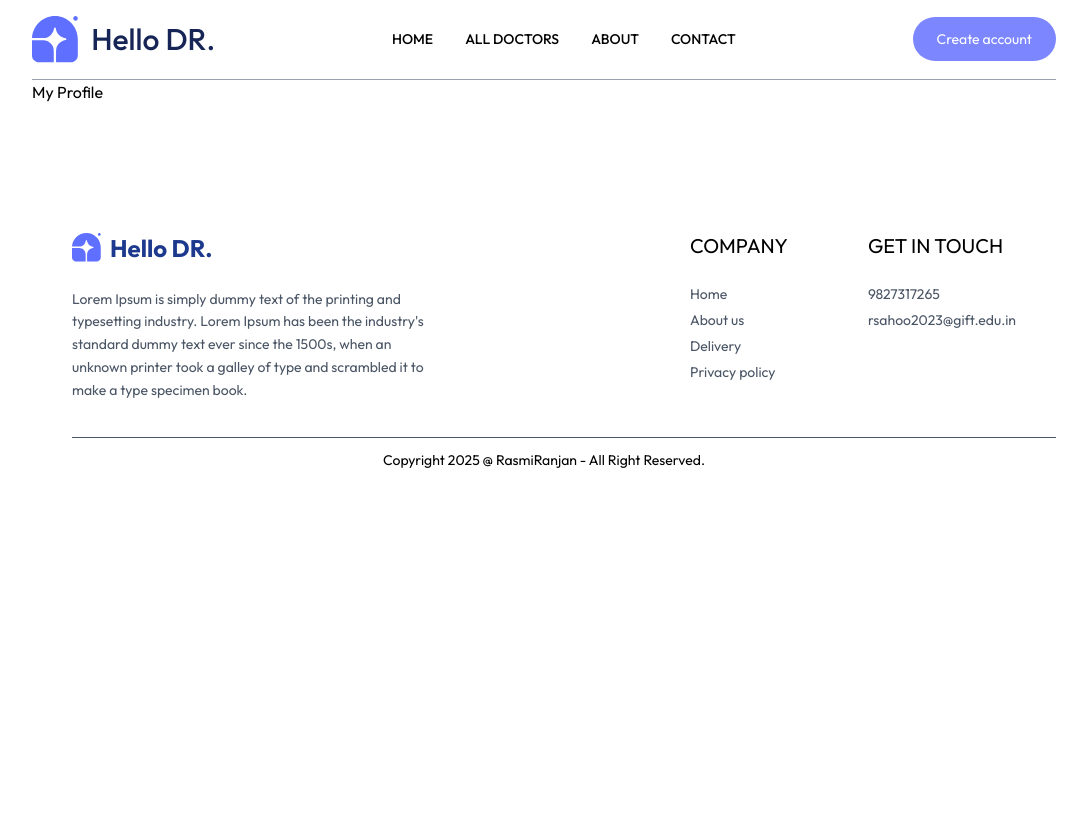
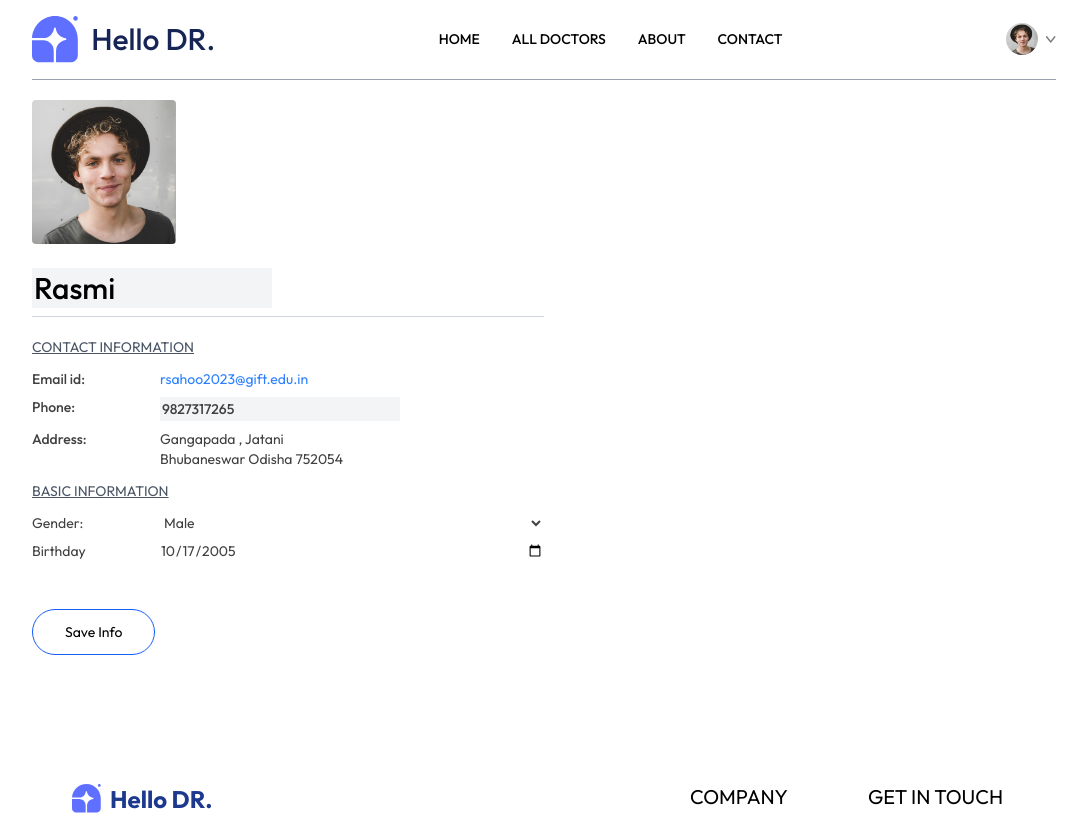
Before and after one commit to RasmiRanjan03/Hello-DR., a React (Vite) app in the folder Frontend/: page /profile in a window 1280 px wide. Shown: the top 815 px of the page, without its empty margins (96-1183 px from the left). Built offline with nearby package versions, Linux system fonts and the light colour scheme.

Commit message:
Profile Page COmplete

```diff
--- a/Frontend/src/components/Navbar.jsx
+++ b/Frontend/src/components/Navbar.jsx
@@ -4,7 +4,7 @@ import { NavLink, useNavigate } from 'react-router-dom'
 const Navbar = () => {
   const Navigate=useNavigate();
   const [ShowMenu, setShowMenu] = useState(false)
-  const [token, settoken] = useState(false)
+  const [token, settoken] = useState(true)
   return (
     <div className='flex justify-between items-center py-4 border-b border-b-gray-400'>
       <div className='flex items-center gap-2 '>
--- a/Frontend/src/pages/Login.jsx
+++ b/Frontend/src/pages/Login.jsx
@@ -7,6 +7,7 @@ const Login = () => {
   const [password, setpassword] = useState('')
   const onSubmitHandler = async (event) => {
     event.preventDefault()
+    console.log({gmail,name,password})
 
   }
 
--- a/Frontend/src/pages/Profile.jsx
+++ b/Frontend/src/pages/Profile.jsx
@@ -1,8 +1,83 @@
-import React from 'react'
+import React, { useState } from 'react'
+import { assets } from '../assets/assets_frontend/assets'
 
 const Profile = () => {
+  const [userData, setuserData] = useState({
+    img:assets.profile_pic,
+    name:'Rasmi',
+    Email:'rsahoo2023@gift.edu.in',
+    phone:9827317265,
+    Address:{
+      line1:'Gangapada , Jatani',
+      line2:'Bhubaneswar Odisha 752054'
+    },
+    gender:'Male',
+    birthday:'2005-10-17'
+  })
+  const [state, setstate] = useState('edit')
   return (
-    <div>My Profile</div>
+
+      <div className='max-w-lg flex flex-col gap-2 text-sm mt-5'>
+        <img className='w-36 rounded' src={userData.img} alt="" />
+        {state?
+        <input className='bg-gray-100 text-3xl font-medium max-w-60 mt-4 p-0.5' onChange={e=> setuserData(prev=>({...prev,name:e.target.value}))} value={userData.name} />:
+        <p className='text-3xl font-medium max-w-60 mt-4' >{userData.name}</p>
+        }
+        <hr className='text-gray-300'/>
+        <div className='mt-3 '>
+          <p className='underline text-gray-600'>CONTACT INFORMATION</p>
+          <div className='grid grid-cols-[1fr_3fr] gap-y-2 mt-3 text-neutral-700'>
+            <p className='font-medium'>Email id:</p>
+            <p className='text-blue-500'>{userData.Email}</p>
+            <p className='font-medium'>Phone:</p>
+            {
+              state?
+              <input className='bg-gray-100  font-medium max-w-60 p-0.5' type="number" onChange={e=> setuserData(prev=>({...prev,phone:e.target.value})) } name="" id="" value={userData.phone}/>:
+              <p className='text-blue-500'>{userData.phone}</p>
+            }
+            <p className='font-medium'>Address:</p>
+            {state?
+            <p>
+              <input type="text"  onChange={e=> setuserData(prev=>({...prev.Address,line1:e.target.value})) } name="" id="" value={userData.Address.line1}  />
+              <br />
+              <input type="text"  onChange={e=> setuserData(prev=>({...prev.Address,line2:e.target.value})) } name="" id="" value={userData.Address.line2}  />
+
+            </p>:
+            <p>{userData.Address.line1}
+            <br />
+            {userData.Address.line2}
+            </p>
+          }
+          </div>
+          <div className='mt-3'>
+            <p className='underline text-gray-600'>BASIC INFORMATION</p>
+            <div className='grid grid-cols-[1fr_3fr] gap-y-2 mt-3 text-neutral-700'>
+              <p>Gender:</p>
+              {state?
+              <select  onChange={e=> setuserData(prev=>({...prev,gender:e.target.value})) } value={userData.gender}>
+                <option value="Male">Male</option>
+                <option value="Female">Female</option>
+              </select>:
+              <p>{userData.gender}</p>}
+              <p>Birthday</p>
+              {
+                state?
+                <input type='date' onChange={e=> setuserData(prev=>({...prev,birthday:e.target.value})) } value={userData.birthday}/>:
+                <p>{userData.birthday}</p>
+              }
+
+            </div>
+          </div>
+          <div className='mt-12'>
+            {
+              state?
+              <button className='border border-blue-600 rounded-full px-8 py-3 hover:bg-[#5F6FFF] hover:text-white' onClick={()=>setstate('')}>Save Info</button>:
+              <button className='border border-blue-600 rounded-full px-8 py-3 hover:bg-[#5F6FFF] hover:text-white' onClick={()=>setstate('edit')}>Edit</button>
+            }
+          </div>
+        </div>
+      </div>
+
   )
 }
 
```
